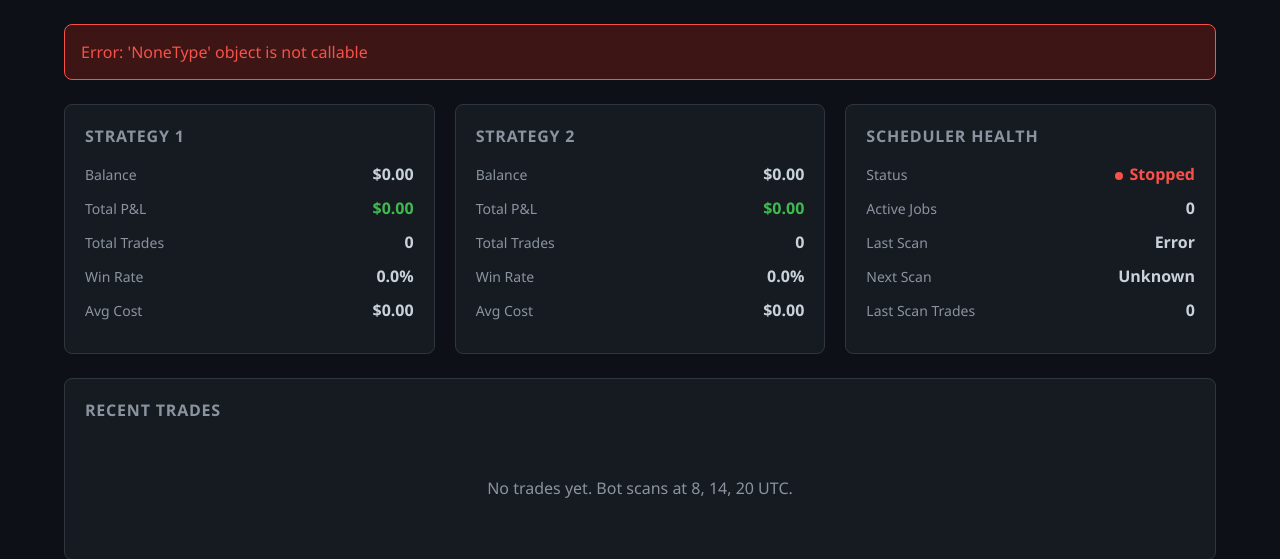
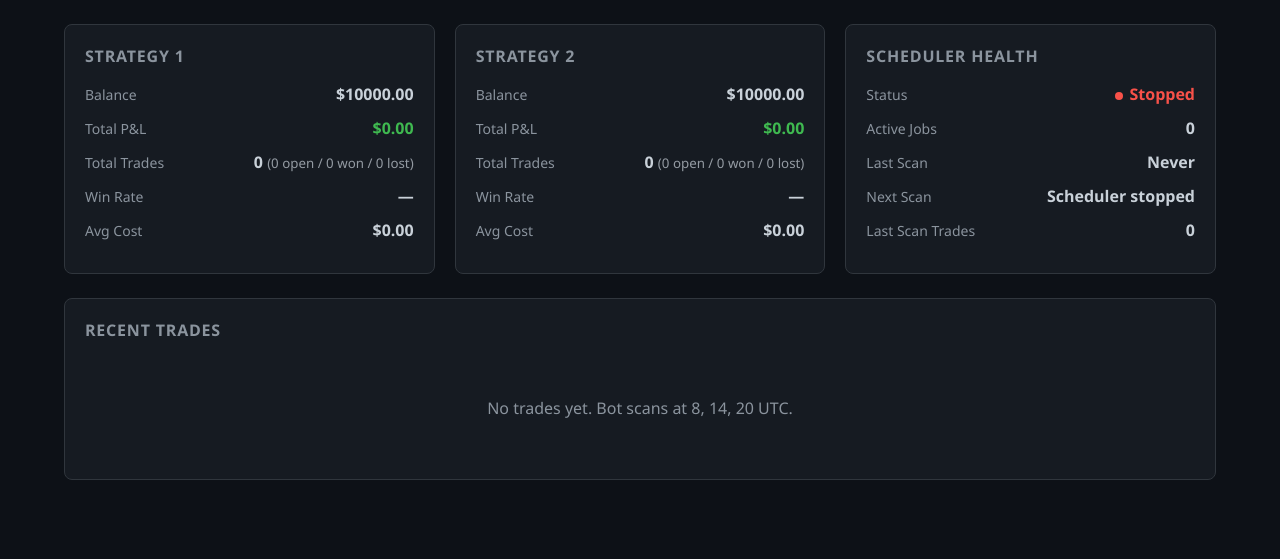
Before and after one commit to LesbianaGrande/april-weather-bot, a FastAPI app: page / in a window 1280 px wide. Shown: the part 89-648 px from the top of the page. Run offline with FastAPI, Linux system fonts and the light colour scheme.

Commit message:
Show trade breakdown and fix win rate display (— when no settled trades)

```diff
--- a/dashboard/templates/index.html
+++ b/dashboard/templates/index.html
@@ -57,8 +57,8 @@
         <div class="stat"><span class="stat-label">Total P&amp;L</span>
         {% set pnl1 = stats1.get('pnl', 0) %}
         <span class="stat-value {% if pnl1 >= 0 %}positive{% else %}negative{% endif %}">${{ "%.2f" | format(pnl1) }}</span></div>
-        <div class="stat"><span class="stat-label">Total Trades</span><span class="stat-value neutral">{{ stats1.get('total_trades', 0) }}</span></div>
-        <div class="stat"><span class="stat-label">Win Rate</span><span class="stat-value neutral">{{ "%.1f" | format(stats1.get('win_rate', 0)) }}%</span></div>
+        <div class="stat"><span class="stat-label">Total Trades</span><span class="stat-value neutral">{{ stats1.get('total_trades', 0) }} <small style="font-weight:normal;opacity:.7">({{ stats1.get('open_trades', 0) }} open / {{ stats1.get('won_trades', 0) }} won / {{ stats1.get('lost_trades', 0) }} lost)</small></span></div>
+        <div class="stat"><span class="stat-label">Win Rate</span><span class="stat-value neutral">{% if stats1.get('won_trades', 0) + stats1.get('lost_trades', 0) > 0 %}{{ "%.1f" | format(stats1.get('win_rate', 0)) }}%{% else %}—{% endif %}</span></div>
         <div class="stat"><span class="stat-label">Avg Cost</span><span class="stat-value neutral">${{ "%.2f" | format(stats1.get('avg_trade_cost', 0)) }}</span></div>
       </div>
       <div class="card">
@@ -69,8 +69,8 @@
         <div class="stat"><span class="stat-label">Total P&amp;L</span>
         {% set pnl2 = stats2.get('pnl', 0) %}
         <span class="stat-value {% if pnl2 >= 0 %}positive{% else %}negative{% endif %}">${{ "%.2f" | format(pnl2) }}</span></div>
-        <div class="stat"><span class="stat-label">Total Trades</span><span class="stat-value neutral">{{ stats2.get('total_trades', 0) }}</span></div>
-        <div class="stat"><span class="stat-label">Win Rate</span><span class="stat-value neutral">{{ "%.1f" | format(stats2.get('win_rate', 0)) }}%</span></div>
+        <div class="stat"><span class="stat-label">Total Trades</span><span class="stat-value neutral">{{ stats2.get('total_trades', 0) }} <small style="font-weight:normal;opacity:.7">({{ stats2.get('open_trades', 0) }} open / {{ stats2.get('won_trades', 0) }} won / {{ stats2.get('lost_trades', 0) }} lost)</small></span></div>
+        <div class="stat"><span class="stat-label">Win Rate</span><span class="stat-value neutral">{% if stats2.get('won_trades', 0) + stats2.get('lost_trades', 0) > 0 %}{{ "%.1f" | format(stats2.get('win_rate', 0)) }}%{% else %}—{% endif %}</span></div>
         <div class="stat"><span class="stat-label">Avg Cost</span><span class="stat-value neutral">${{ "%.2f" | format(stats2.get('avg_trade_cost', 0)) }}</span></div>
       </div>
       <div class="card">
```
